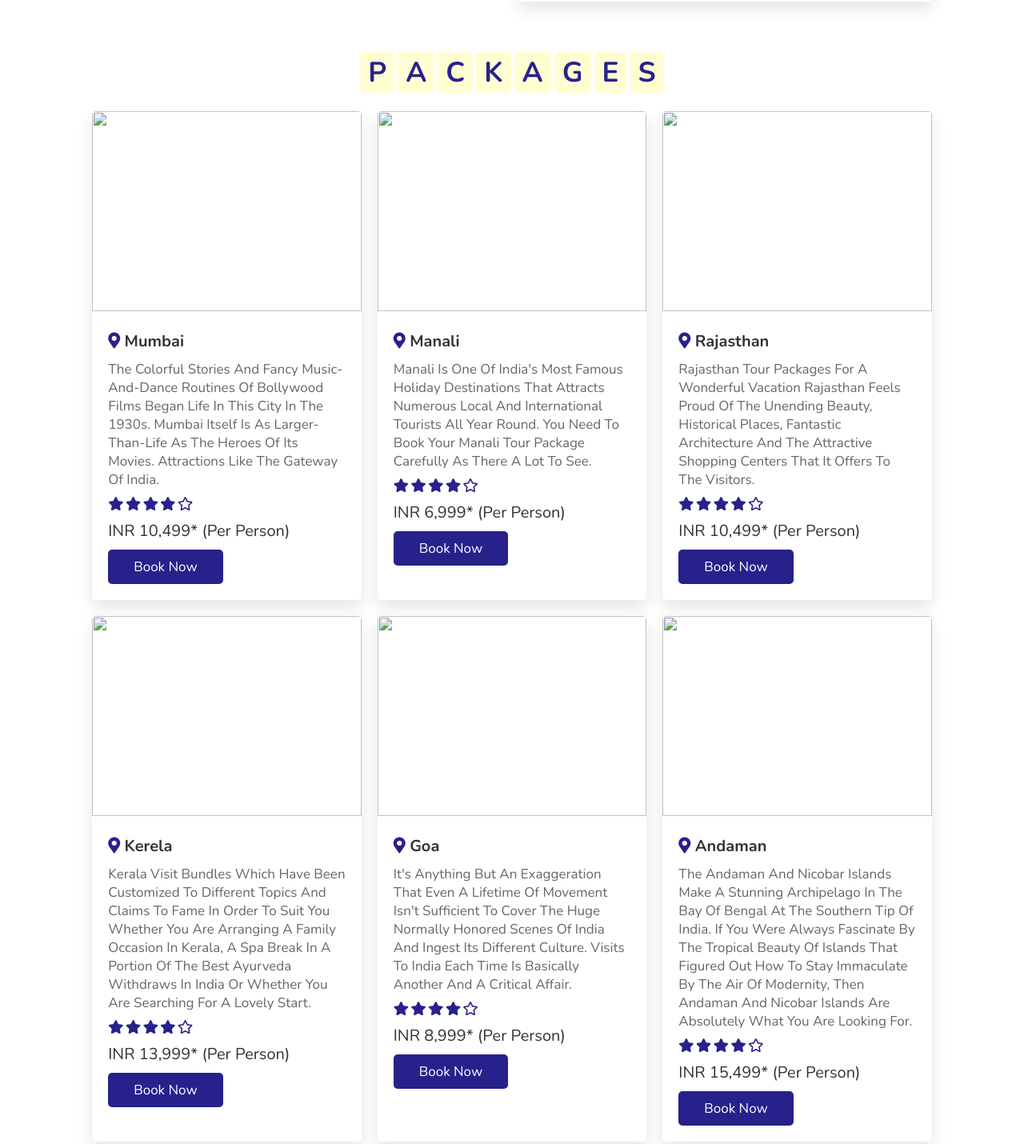
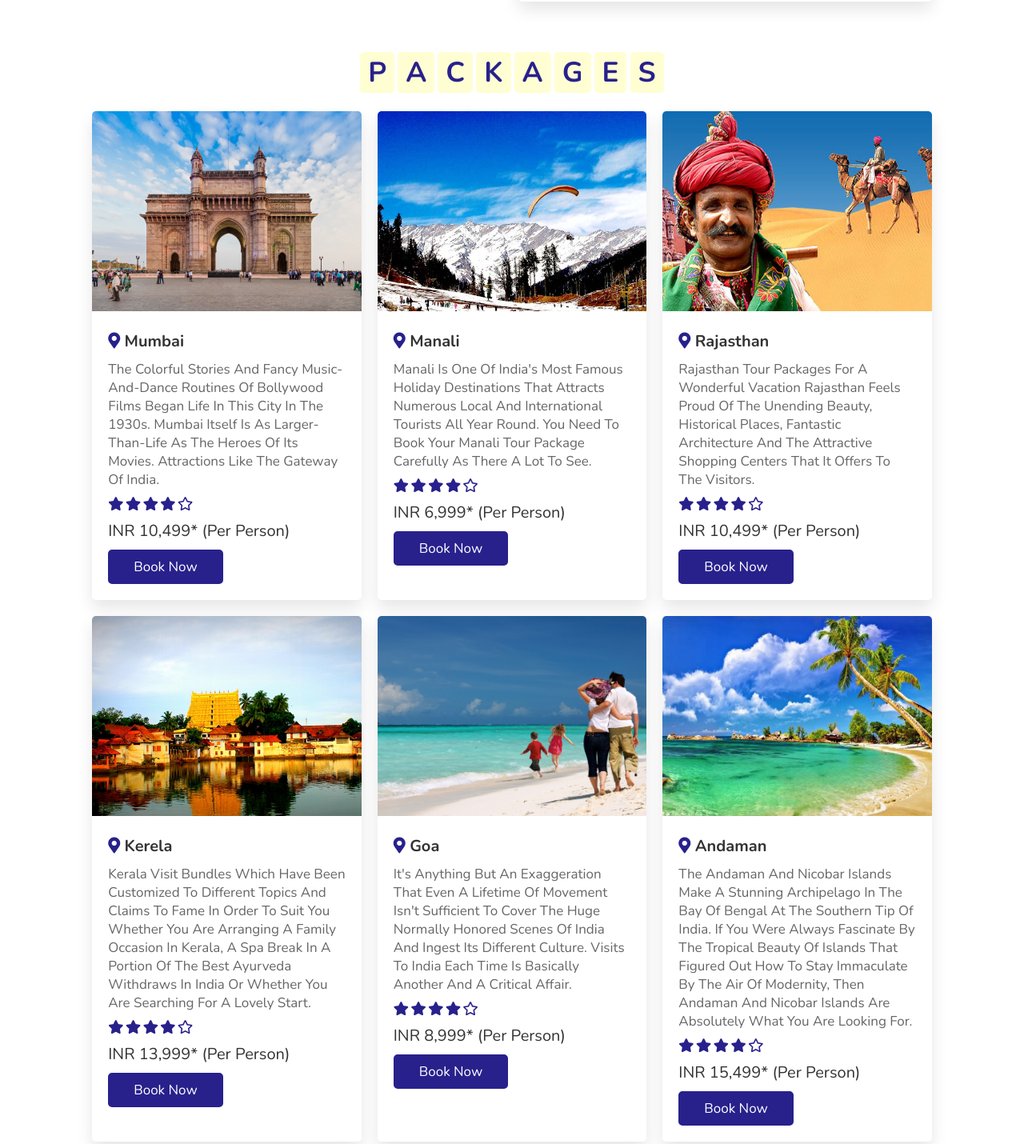
Before and after one commit to kapiltiwari1411/tour_and_travels, a plain HTML site: page index.html in a window 1280 px wide. Shown: the part 1420-2850 px from the top of the page at 80% size. Drawn offline with nearby package versions, Linux system fonts and the light colour scheme; a script that the page names is missing.

Commit message:
Update index.html

```diff
--- a/index.html
+++ b/index.html
@@ -82,7 +82,7 @@
         </div>
 
         <!-- <div class="controls">
-        <span class="vid-btn active" data-src="images/vid-2.mp4"></span>
+        <span class="vid-btn active" data-src="vid-2.mp4"></span>
 
     </div> -->
 
@@ -112,7 +112,7 @@
         <div class="row">
 
             <div class="image">
-                <img src="images/traveling.webp" alt="">
+                <img src="traveling.webp" alt="">
             </div>
 
             <form action="">
@@ -159,7 +159,7 @@
         <div class="box-container">
 
             <div class="box">
-                <img src="images/p-1.jpg" alt="">
+                <img src="p-1.jpg" alt="">
                 <div class="content">
                     <h3> <i class="fas fa-map-marker-alt"></i> mumbai </h3>
                     <p>The colorful stories and fancy music-and-dance routines of Bollywood films began life in this
@@ -178,7 +178,7 @@
             </div>
 
             <div class="box">
-                <img src="./images/manali-tour-1.jpg" alt="">
+                <img src="./manali-tour-1.jpg" alt="">
                 <div class="content">
                     <h3> <i class="fas fa-map-marker-alt"></i> Manali </h3>
                     <p>Manali is one of India's most famous holiday destinations that attracts numerous local and
@@ -197,7 +197,7 @@
             </div>
 
             <div class="box">
-                <img src="./images/rajasthan-tour-1.jpg" alt="">
+                <img src="./rajasthan-tour-1.jpg" alt="">
                 <div class="content">
                     <h3> <i class="fas fa-map-marker-alt"></i> Rajasthan </h3>
                     <p>Rajasthan Tour Packages for a Wonderful Vacation Rajasthan feels proud of the unending beauty,
@@ -216,7 +216,7 @@
             </div>
 
             <div class="box">
-                <img src="./images/kerala-tour-1.jpg" alt="">
+                <img src="./kerala-tour-1.jpg" alt="">
                 <div class="content">
                     <h3> <i class="fas fa-map-marker-alt"></i> kerela </h3>
                     <p>Kerala visit bundles which have been customized to different topics and claims to fame in order
@@ -235,7 +235,7 @@
             </div>
 
             <div class="box">
-                <img src="./images/goa-tour-1.jpg" alt="">
+                <img src="./goa-tour-1.jpg" alt="">
                 <div class="content">
                     <h3> <i class="fas fa-map-marker-alt"></i> Goa </h3>
                     <p>It's anything but an exaggeration that even a lifetime of movement isn't sufficient to cover the
@@ -254,7 +254,7 @@
             </div>
 
             <div class="box">
-                <img src="./images/andaman-tour-4.jpg" alt="">
+                <img src="./andaman-tour-4.jpg" alt="">
                 <div class="content">
                     <h3> <i class="fas fa-map-marker-alt"></i> Andaman </h3>
                     <p>The Andaman and Nicobar Islands make a stunning archipelago in the Bay of Bengal at the southern
@@ -362,7 +362,7 @@
         <div class="row">
 
             <div class="image">
-                <img src="images/contact-img.svg" alt="">
+                <img src="contact-img.svg" alt="">
             </div>
 
             <form action="">
```
